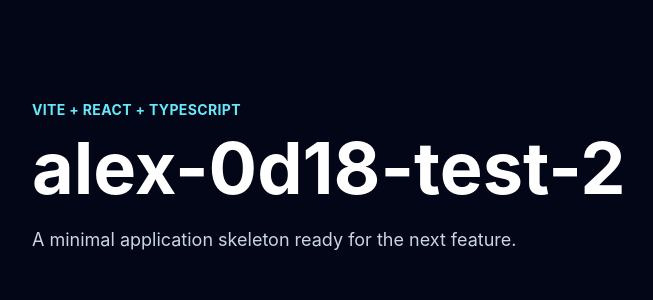
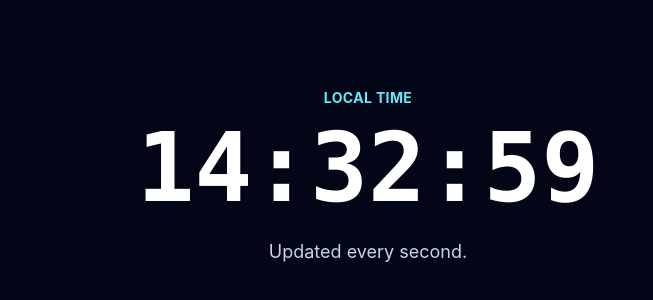
Before and after one commit to mtplayground/alex-0d18-test-2, a React (Vite) app: page / in a window 1280 px wide. Shown: the part 222-522 px from the top of the page, without its empty margins (272-925 px from the left). Built offline with nearby package versions, Linux system fonts and the light colour scheme.

Commit message:
feat: Build the `Clock` component with per-second updates

```diff
--- /dev/null
+++ b/src/components/Clock.tsx
@@ -0,0 +1,37 @@
+import { useEffect, useState } from 'react';
+
+function padTimePart(value: number) {
+  return value.toString().padStart(2, '0');
+}
+
+function formatClockTime(date: Date) {
+  return [
+    padTimePart(date.getHours()),
+    padTimePart(date.getMinutes()),
+    padTimePart(date.getSeconds()),
+  ].join(':');
+}
+
+export function Clock() {
+  const [now, setNow] = useState(() => new Date());
+
+  useEffect(() => {
+    const intervalId = window.setInterval(() => {
+      setNow(new Date());
+    }, 1000);
+
+    return () => {
+      window.clearInterval(intervalId);
+    };
+  }, []);
+
+  return (
+    <time
+      className="block font-mono text-6xl font-semibold tabular-nums tracking-normal text-white sm:text-8xl"
+      dateTime={now.toISOString()}
+      aria-label={`Current time ${formatClockTime(now)}`}
+    >
+      {formatClockTime(now)}
+    </time>
+  );
+}
--- a/src/main.tsx
+++ b/src/main.tsx
@@ -1,17 +1,18 @@
 import { StrictMode } from 'react';
 import { createRoot } from 'react-dom/client';
+import { Clock } from './components/Clock';
 import './index.css';
 
 function App() {
   return (
     <main className="grid min-h-screen place-items-center bg-slate-950 px-6 py-12 text-slate-50">
-      <section className="w-full max-w-2xl">
+      <section className="w-full max-w-3xl text-center">
         <p className="mb-3 text-sm font-bold uppercase tracking-wide text-cyan-300">
-          Vite + React + TypeScript
+          Local time
         </p>
-        <h1 className="text-5xl font-bold leading-none text-white sm:text-7xl">alex-0d18-test-2</h1>
-        <p className="mt-5 max-w-xl text-lg leading-8 text-slate-300">
-          A minimal application skeleton ready for the next feature.
+        <Clock />
+        <p className="mx-auto mt-5 max-w-xl text-lg leading-8 text-slate-300">
+          Updated every second.
         </p>
       </section>
     </main>
```
